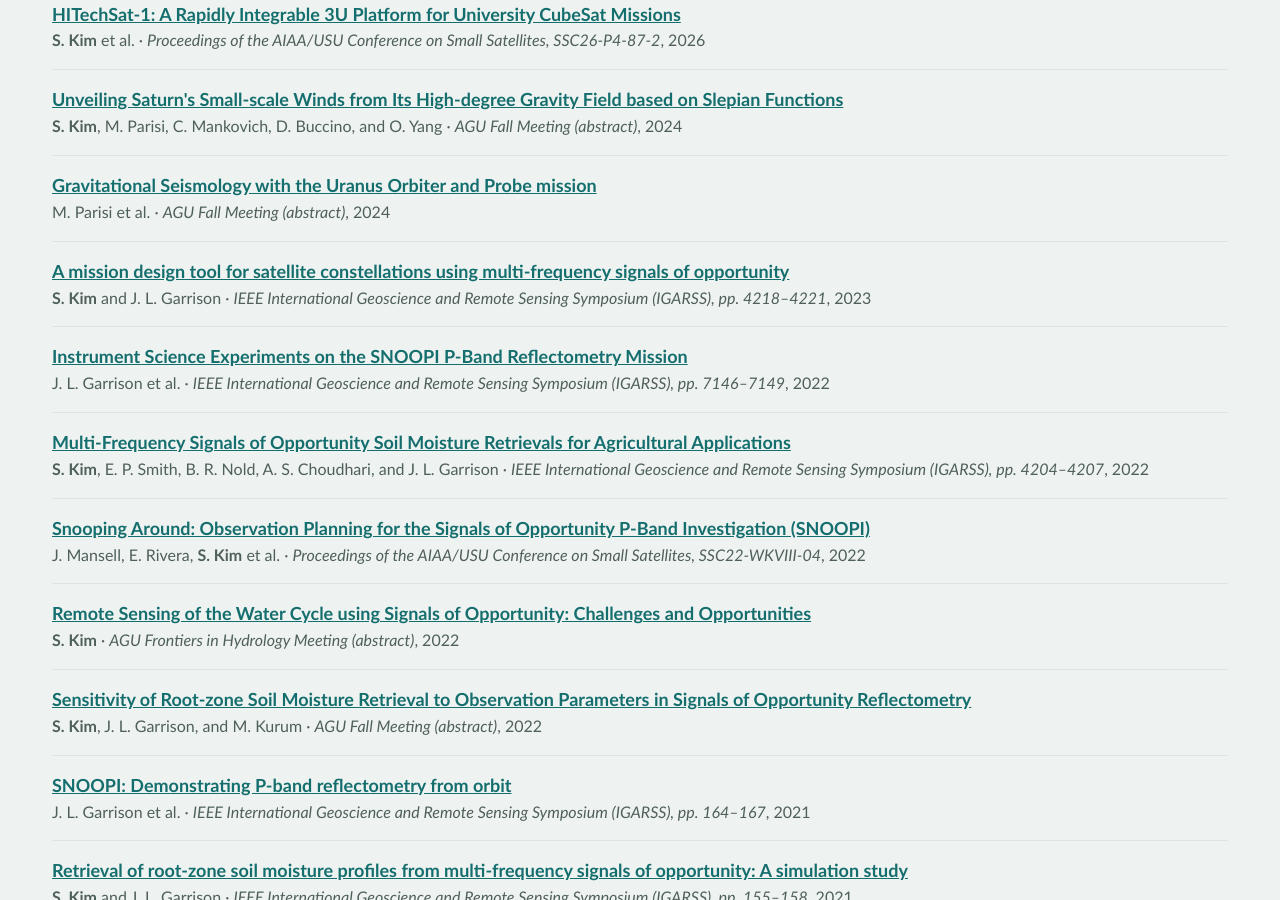
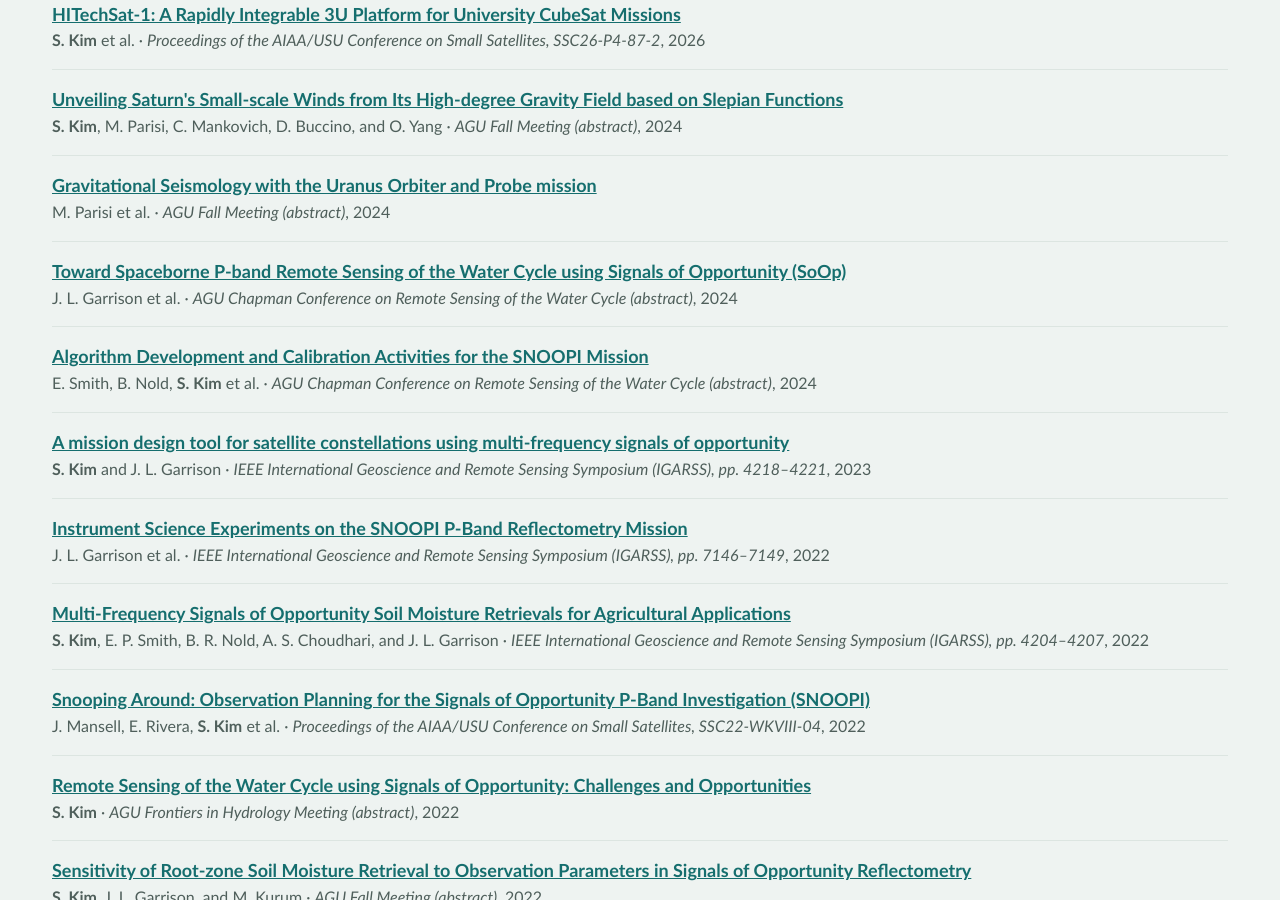
Before and after one commit to sehokim09/sehokim09.github.io, a Jekyll site: the page built from publications.html, in a window 1280 px wide and 900 px high, scrolled down 1401 px. Built offline with Jekyll 4.4.1, drawn with Linux system fonts in a browser that asks for light colours.

Commit message:
Publications: restore Chapman 2024 abstracts with links
Co-Authored-By: Claude Opus 5.5 <noreply@anthropic.com>
Claude-Session: https://claude.ai/code/session_01CT7uMHNpm9DEv42J4sv3fR

```diff
--- a/_data/publications.yml
+++ b/_data/publications.yml
@@ -90,6 +90,22 @@
   venue: "AGU Fall Meeting (abstract)"
   url: "https://studio.m-anage.com/agu/agu24/meetingapp.cgi/Paper/1701927"
 
+- year: 2024
+  type: conference
+  abstract: true
+  title: "Toward Spaceborne P-band Remote Sensing of the Water Cycle using Signals of Opportunity (SoOp)"
+  authors: "J. L. Garrison et al."
+  venue: "AGU Chapman Conference on Remote Sensing of the Water Cycle (abstract)"
+  url: "https://studio.m-anage.com/agu/24chapman1/meetingapp.cgi/Paper/1493730"
+
+- year: 2024
+  type: conference
+  abstract: true
+  title: "Algorithm Development and Calibration Activities for the SNOOPI Mission"
+  authors: "E. Smith, B. Nold, S. Kim et al."
+  venue: "AGU Chapman Conference on Remote Sensing of the Water Cycle (abstract)"
+  url: "https://studio.m-anage.com/agu/24chapman1/meetingapp.cgi/Paper/1492202"
+
 - year: 2023
   type: conference
   title: "A mission design tool for satellite constellations using multi-frequency signals of opportunity"
```
